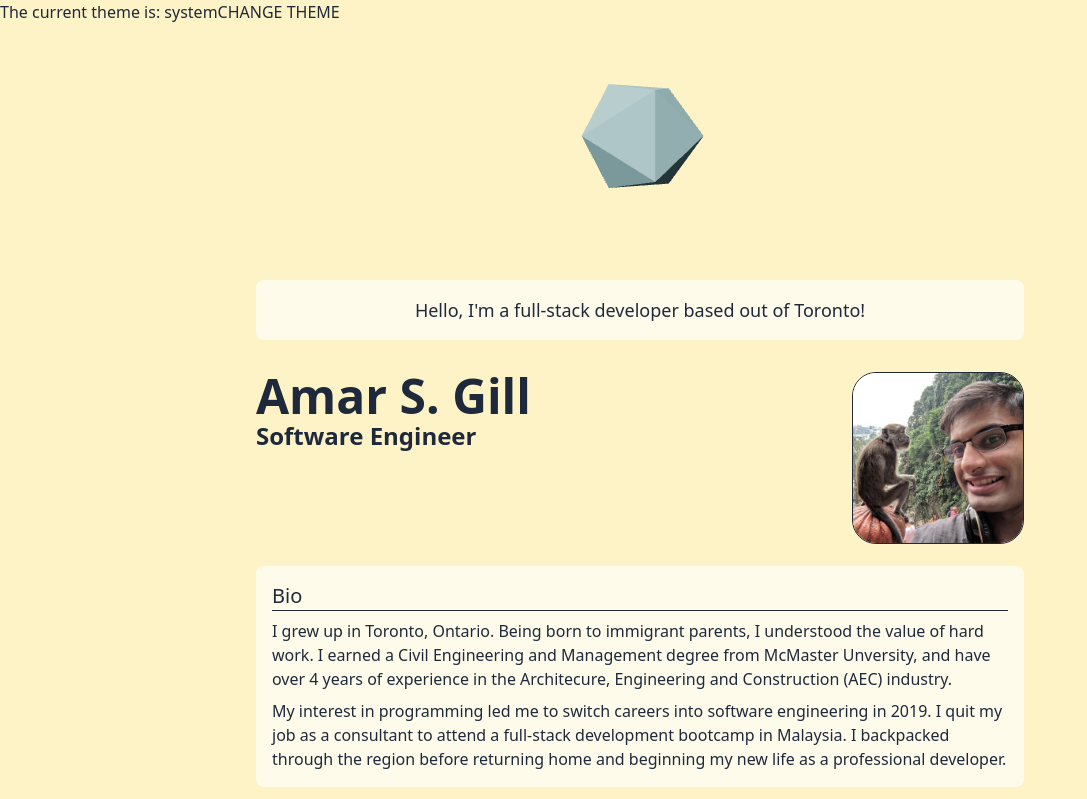
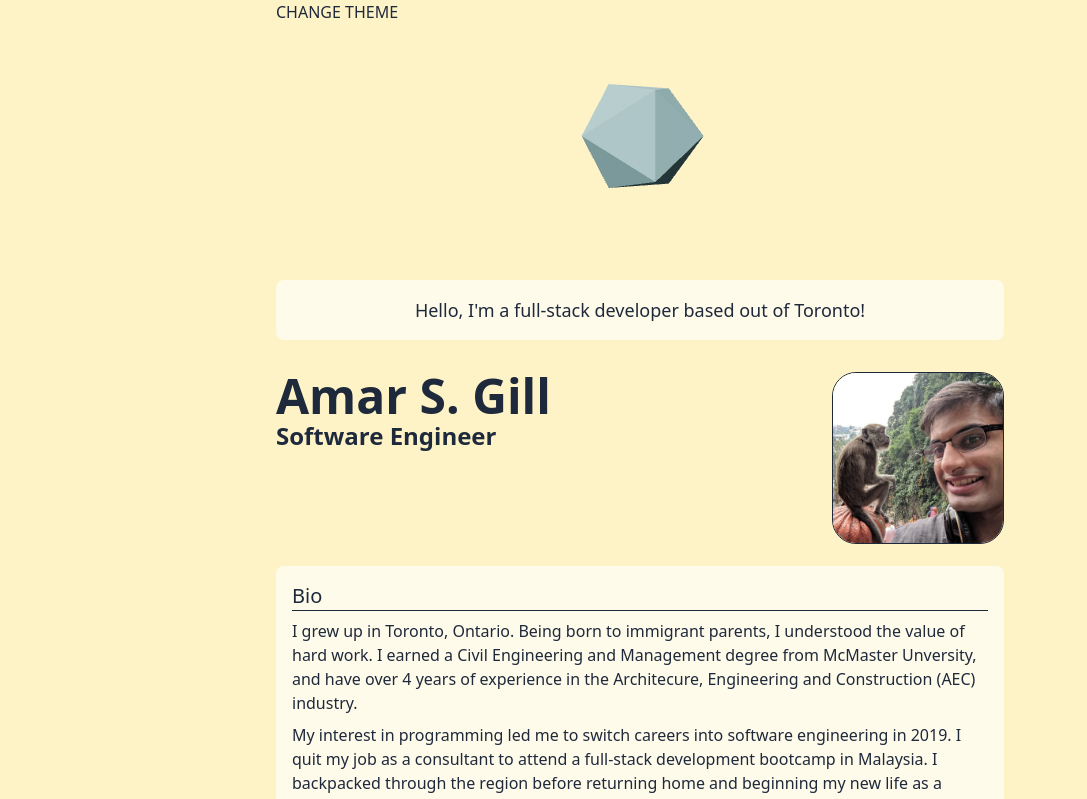
Before and after one commit to Amar-Gill/amar-gill, a Next.js app: page / in a window 1280 px wide. Shown: the top 799 px of the page, without its empty margins (0-1087 px from the left). Built offline with nearby package versions, Linux system fonts and the light colour scheme.

Commit message:
wrap all content in main layout

```diff
--- a/components/ThemeChanger.tsx
+++ b/components/ThemeChanger.tsx
@@ -20,7 +20,6 @@ export default function ThemeChanger() {
 
   return (
     <div>
-      The current theme is: {theme}
       <button onClick={changeTheme}>CHANGE THEME</button>
     </div>
   );
--- a/pages/_app.tsx
+++ b/pages/_app.tsx
@@ -8,7 +8,7 @@ import { ThemeProvider } from 'next-themes';
 import ThemeChanger from '../components/ThemeChanger';
 
 function MainLayout({ children }: { children: React.ReactNode }) {
-  return <main className=' sm:p-0 max-w-3xl px-5 mx-auto'>{children}</main>;
+  return <main className='max-w-3xl px-5 mx-auto'>{children}</main>;
 }
 
 function AppNav() {
@@ -23,9 +23,9 @@ export default function App({ Component, pageProps }: AppProps) {
   return (
     <>
       <ThemeProvider attribute='class'>
-        <AppNav />
-        <AppHeader />
         <MainLayout>
+          <AppNav />
+          <AppHeader />
           <Component {...pageProps} />
         </MainLayout>
       </ThemeProvider>
```
